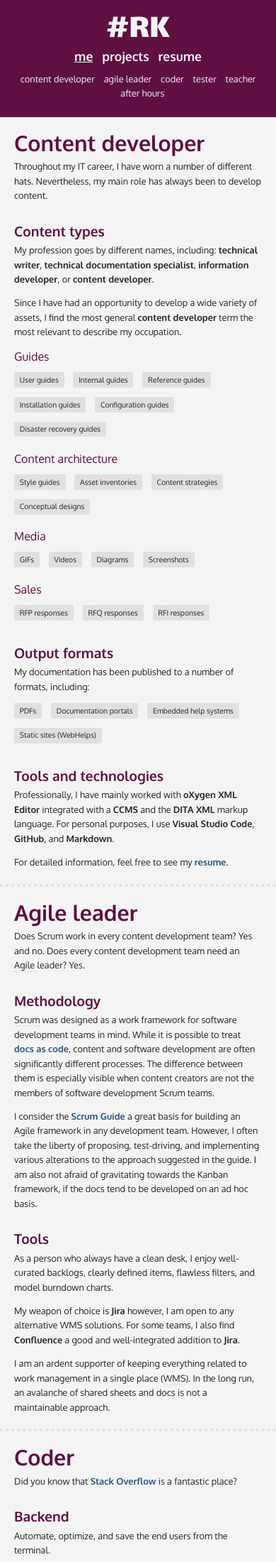
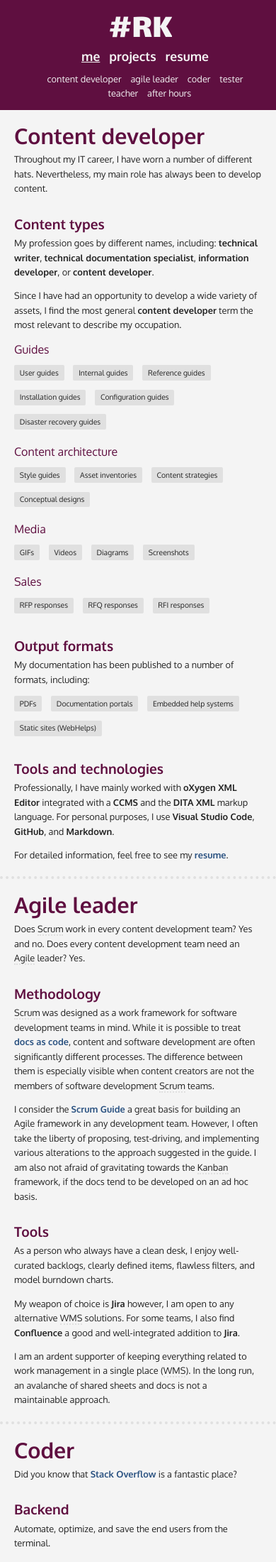
Before and after one commit to rafalkaron/rafalkaron.github.io, a Jekyll site: the page built from index.md, in a window 390 px wide. Shown: the top 2200 px of the page at 71% size. Built offline with Jekyll 4.4.1, drawn with Linux system fonts in a browser that asks for light colours; some web fonts are replaced.

Commit message:
header padding update

```diff
--- a/_sass/r/layout/mobile.scss
+++ b/_sass/r/layout/mobile.scss
@@ -46,7 +46,7 @@ header#site-header {
     top: 0;
     left: 0;
     right: 0;
-    padding: 2.5rem 5rem 0 5rem;
+    padding: 2.5rem 5rem $margin 5rem;
     display: flex;
     align-items: flex-start;
     justify-content: space-between;
@@ -79,7 +79,6 @@ nav#site-nav {
     display: flexbox;
     justify-content: flex-end;
     margin: 0;
-    min-height: 10rem;
 }
 div#site-nav-page {
     margin: 0 0 1rem 0;
@@ -204,6 +203,7 @@ img.footer-icon {
         font-size: 6.2rem;
         line-height: 0.9em;
         overflow: hidden;
+        margin-left: -0.25em;
     }
     nav#site-nav {
         width: 100%;
@@ -238,5 +238,8 @@ img.footer-icon {
     footer#site-footer {
         padding: 2.5rem 2.5rem;
     }
+    header#site-header {
+        padding: 2.5rem 2.5rem $margin 5rem;
+    }
 }
 /*** Tall screens - END */
```
